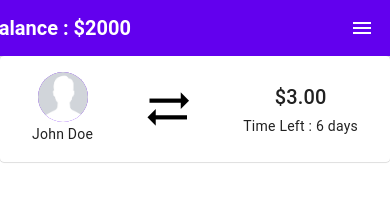
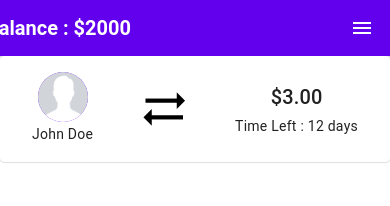
Before and after one commit to akliamrous/SES-Hackathon-P2P, a React Native app in the folder frontend/: screen / in a window 390 px wide. Shown: the top 206 px of the page. Built offline with nearby package versions, Linux system fonts and the light colour scheme.

Commit message:
fixed date

```diff
--- a/frontend/HomePage/Home.jsx
+++ b/frontend/HomePage/Home.jsx
@@ -27,7 +27,7 @@ function Home(){
                     <Appbar.Content title={`Balance : $${balanceAmount}`} titleStyle={{marginLeft: -30,marginRight: "auto",fontWeight: "bold"}}/>
                     <Appbar.Action icon="menu" onPress={() => console.log("Go to menu")}/>
                 </Appbar>
-                <TransactionCard name="John Doe" moneyAmount={3} dateRecieved={moment('2020-01-01')}/>
+                <TransactionCard name="John Doe" moneyAmount={3}  dateDue={moment('2021-01-20')}/>
             </View>
         </SafeAreaView>
     )
--- a/frontend/HomePage/TransactionCard.jsx
+++ b/frontend/HomePage/TransactionCard.jsx
@@ -22,7 +22,7 @@ const stylesheet = StyleSheet.create(
 function TransactionCard(props){
 
     const today = moment();
-    const timeLeft = moment.duration(today.diff(props.dateRecieved))
+    const timeLeft = moment.duration(props.dateDue.diff(today))
     return(
         <Card>
             <Card.Content style={stylesheet.contentStyle}>
```
